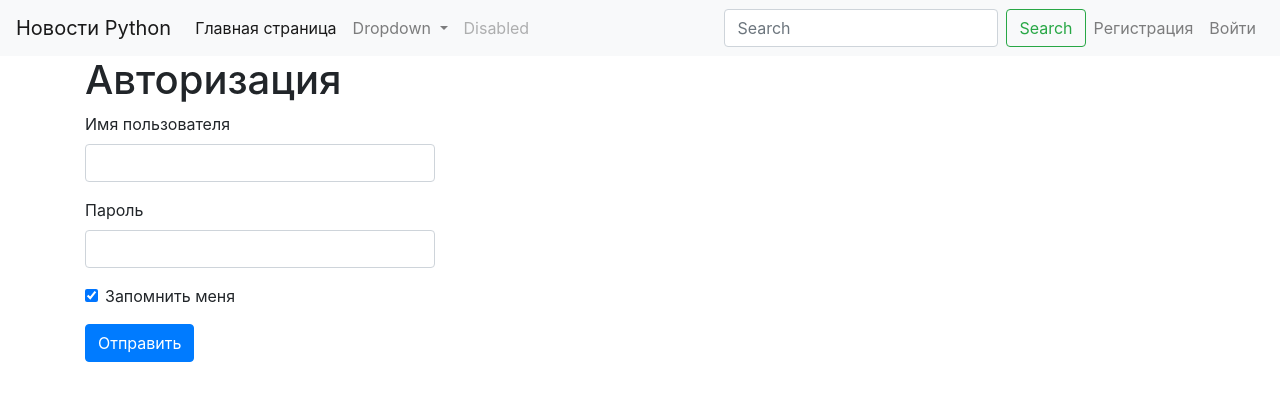
After one commit to sergiishevchenko/flask-weather-app, a Flask app: page /users/login in a window 1280 px wide. The commit adds this page. Shown: the top 401 px of the page. Run offline with Flask 2, Linux system fonts and the light colour scheme; some libraries are stand-ins or nearby versions.

Commit message:
first commit

```diff
--- a/webapp/templates/index.html
+++ b/webapp/templates/base.html
@@ -11,35 +11,10 @@
     <title>{{ page_title }}</title>
   </head>
   <body>
-    <div class=container>
-        <h1>Новостной сайт</h1>
-        <div class='row'>
-            <div class="col-8">
-              {% with messages = get_flashed_messages() %}
-                {% if messages %}
-                <div class="alert alert-warning" role="alert">
-                    {% for message in messages %}
-                        {{ message }}<br>
-                    {% endfor %}
-                </div>
-                {% endif %}
-              {% endwith %}
-              <h2>Новости</h2>
-              {% for news in news_list %}
-              <h3><a href='{{ news.url }}'>{{ news.title }}</a></h3>
-              <p>{{ news.published.strftime("%d.%m.%Y") }}</p>
-              <hr/>
-              {% endfor %}
-            </div>
-            <div class="col-4">
-                <h2>Прогноз погоды</h2>
-                {% if weather %}
-                    {{ weather.temp_C }}, ощущается как {{ weather.FeelsLikeC }}
-                {% else %}
-                    Сервис погоды временно недоступен
-                {% endif %}
-            </div>
-        </div>
+    {% include 'menu.html' %}
+    <div class='container'>
+        <h1>{{ page_title }}</h1>
+        {% block content %}{% endblock %}
     </div>
     <!-- Optional JavaScript -->
     <!-- jQuery first, then Popper.js, then Bootstrap JS -->
--- /dev/null
+++ b/webapp/templates/menu.html
@@ -0,0 +1,54 @@
+<nav class="navbar navbar-expand-lg navbar-light bg-light">
+    <a class="navbar-brand" href="#">Новости Python</a>
+    <button class="navbar-toggler" type="button" data-toggle="collapse" data-target="#navbarSupportedContent" aria-controls="navbarSupportedContent" aria-expanded="false" aria-label="Toggle navigation">
+        <span class="navbar-toggler-icon"></span>
+    </button>
+
+    <div class="collapse navbar-collapse" id="navbarSupportedContent">
+        <ul class="navbar-nav mr-auto">
+            <li class="nav-item active">
+                <a class="nav-link" href="/">Главная страница</a>
+            </li>
+            <li class="nav-item dropdown">
+                <a class="nav-link dropdown-toggle" href="#" id="navbarDropdown" role="button" data-toggle="dropdown" aria-haspopup="true" aria-expanded="false">
+                Dropdown
+                </a>
+                <div class="dropdown-menu" aria-labelledby="navbarDropdown">
+                <a class="dropdown-item" href="#">Action</a>
+                <a class="dropdown-item" href="#">Another action</a>
+                <div class="dropdown-divider"></div>
+                <a class="dropdown-item" href="#">Something else here</a>
+                </div>
+            </li>
+            <li class="nav-item">
+                <a class="nav-link disabled" href="#" tabindex="-1" aria-disabled="true">Disabled</a>
+            </li>
+        </ul>
+        <form class="form-inline my-2 my-lg-0">
+            <input class="form-control mr-sm-2" type="search" placeholder="Search" aria-label="Search">
+        <button class="btn btn-outline-success my-2 my-sm-0" type="submit">Search</button>
+        </form>
+        <ul class="navbar-nav">
+            {% if current_user.is_authenticated %}
+            <li class="nav-item">
+                <span class="nav-link">Привет, {{ current_user.username }}</span>
+            </li>
+            {% if current_user.is_admin %}
+            <li class="nav-item">
+                <a class="nav-link" href="{{ url_for('admin.admin_index') }}">Админка</a>
+            </li>
+            {% endif %}
+            <li class="nav-item">
+                <a class="nav-link" href="{{ url_for('user.logout') }}">Выйти</a>
+            </li>
+            {% else %}
+            <li class="nav-item">
+                <a class="nav-link" href="{{ url_for('user.register') }}">Регистрация</a>
+            </li>
+            <li class="nav-item">
+                <a class="nav-link" href="{{ url_for('user.login') }}">Войти</a>
+            </li>
+            {% endif %}
+        </ul>
+    </div>
+</nav>
```
Also changed, not shown: webapp/forms.py (deleted, +0 -9 lines), webapp/model.py (deleted, +0 -36 lines), webapp/templates/login.html (deleted, +0 -51 lines).
